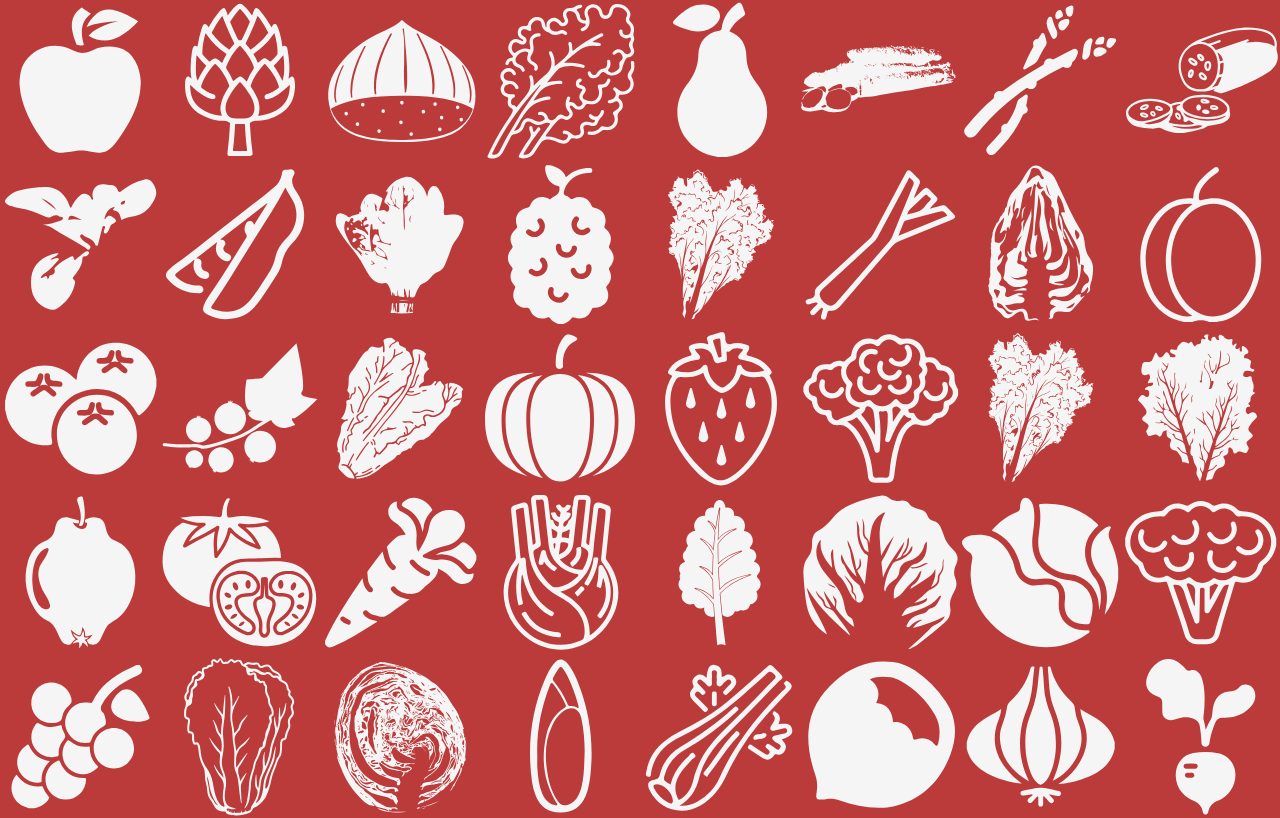
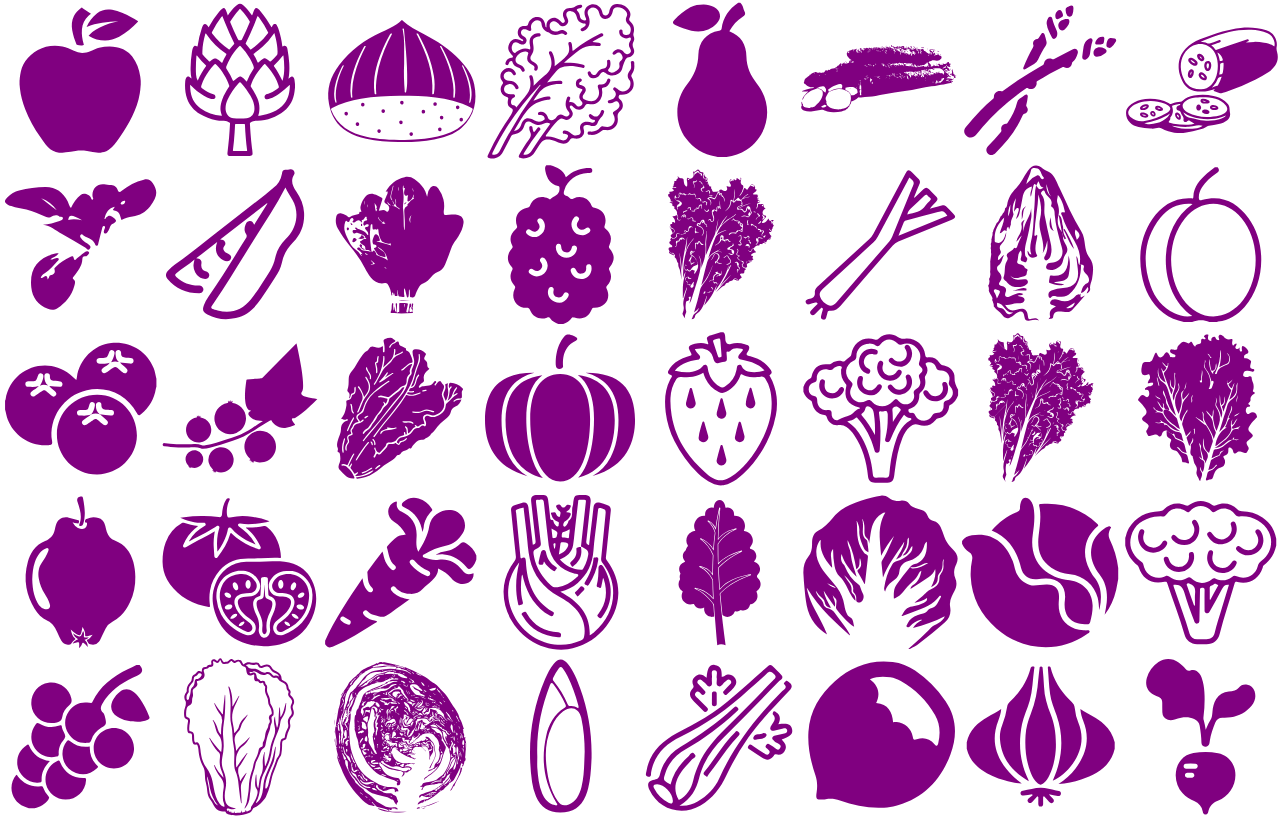
Before and after one commit to gilb3rt0/seasonal-food-hacks, a React (Create React App) app: page / in a window 1280 px wide. Shown: the top 818 px of the page. Built offline with nearby package versions, Linux system fonts and the light colour scheme.

Commit message:
pre merge

```diff
--- a/src/App.css
+++ b/src/App.css
@@ -1,8 +1,8 @@
 * {
-  background-color: rgb(187, 58, 58);
+  background-color: white;
 }
 
 svg {
   font-size: 10rem;
-  fill: whitesmoke;
+  fill: purple;
 }
```
